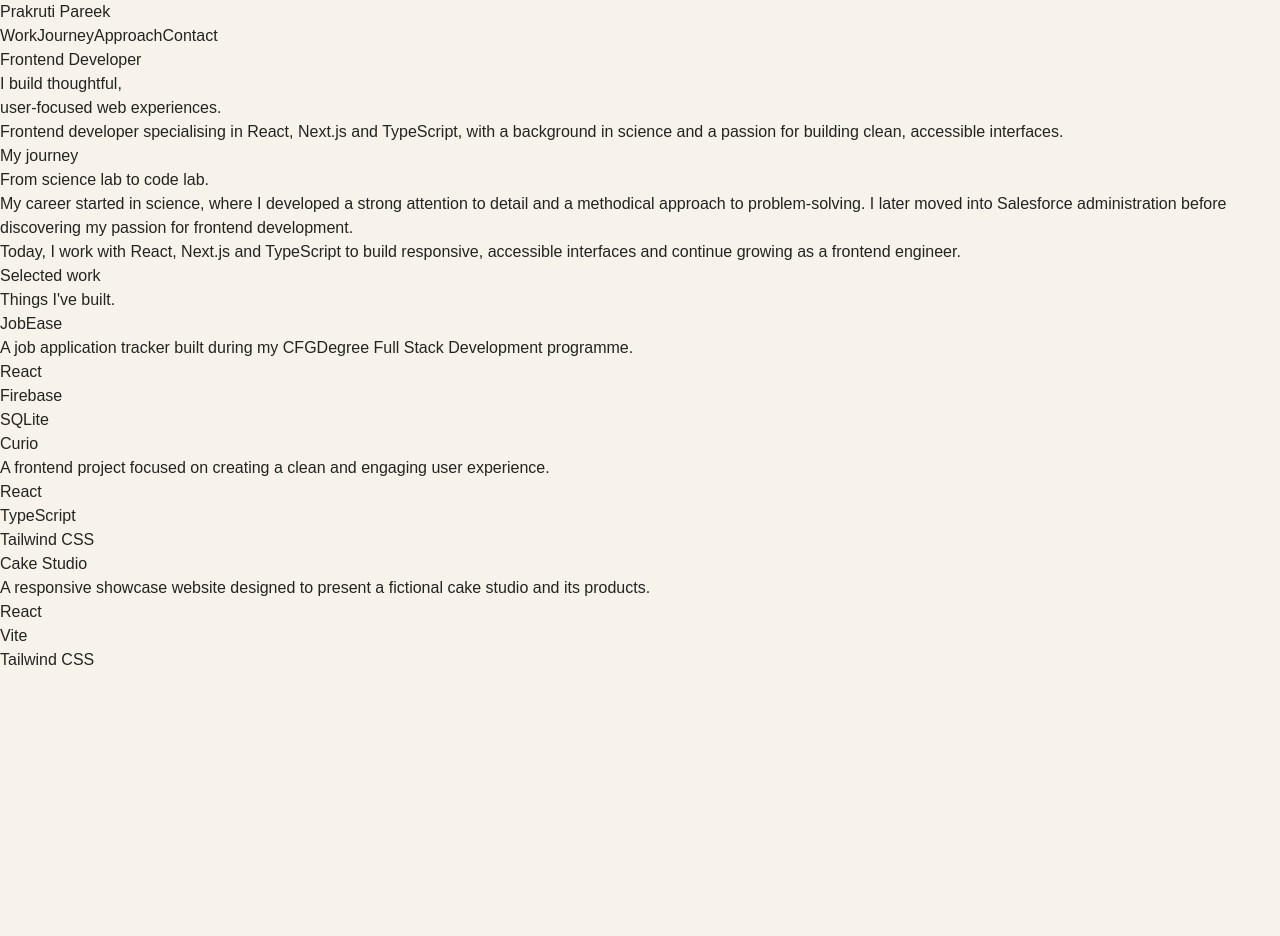
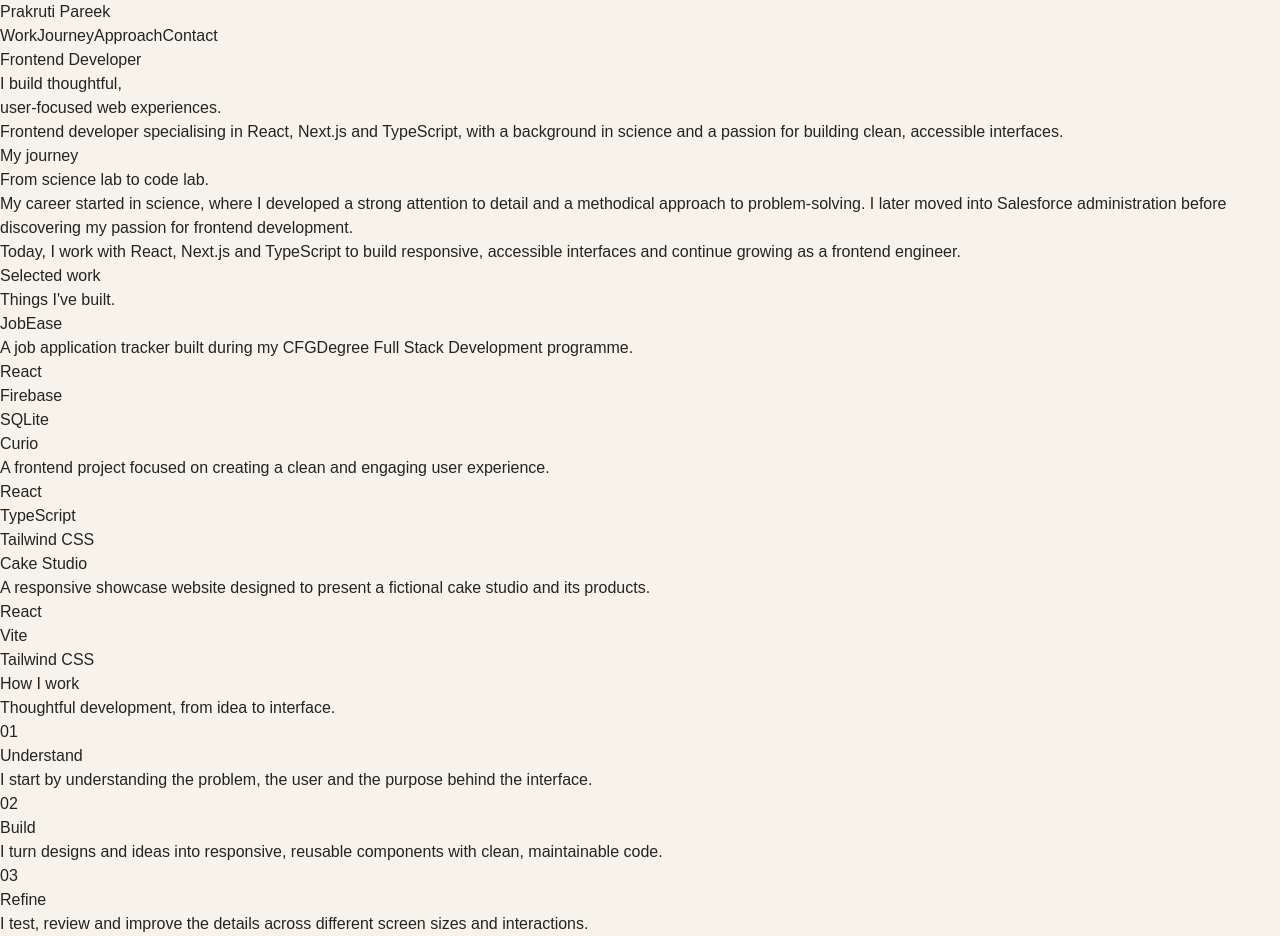
Before and after one commit to PrakrutiPareek/pp--portfolio, a Next.js app: page / in a window 1280 px wide. Before the commit the page ends 800 px from the top, so only its background shows below. Built offline with nearby package versions, Linux system fonts and the light colour scheme.

Commit message:
feat: add development approach section

```diff
--- /dev/null
+++ b/src/app/components/Approach.tsx
@@ -0,0 +1,40 @@
+const approaches = [
+  {
+    number: "01",
+    title: "Understand",
+    description:
+      "I start by understanding the problem, the user and the purpose behind the interface.",
+  },
+  {
+    number: "02",
+    title: "Build",
+    description:
+      "I turn designs and ideas into responsive, reusable components with clean, maintainable code.",
+  },
+  {
+    number: "03",
+    title: "Refine",
+    description:
+      "I test, review and improve the details across different screen sizes and interactions.",
+  },
+];
+
+export default function Approach() {
+  return (
+    <section>
+      <p>How I work</p>
+
+      <h2>Thoughtful development, from idea to interface.</h2>
+
+      <div>
+        {approaches.map((approach) => (
+          <article key={approach.number}>
+            <span>{approach.number}</span>
+            <h3>{approach.title}</h3>
+            <p>{approach.description}</p>
+          </article>
+        ))}
+      </div>
+    </section>
+  );
+}
--- a/src/app/page.tsx
+++ b/src/app/page.tsx
@@ -2,6 +2,7 @@ import Hero from "./components/Hero";
 import Journey from "./components/Journey";
 import Navbar from "./components/Navbar";
 import Work from "./components/Work";
+import Approach from "./components/Approach";
 
 export default function Home() {
   return (
@@ -11,6 +12,7 @@ export default function Home() {
         <Hero />
         <Journey />
         <Work />
+        <Approach />
       </main>
     </>
   );
```
